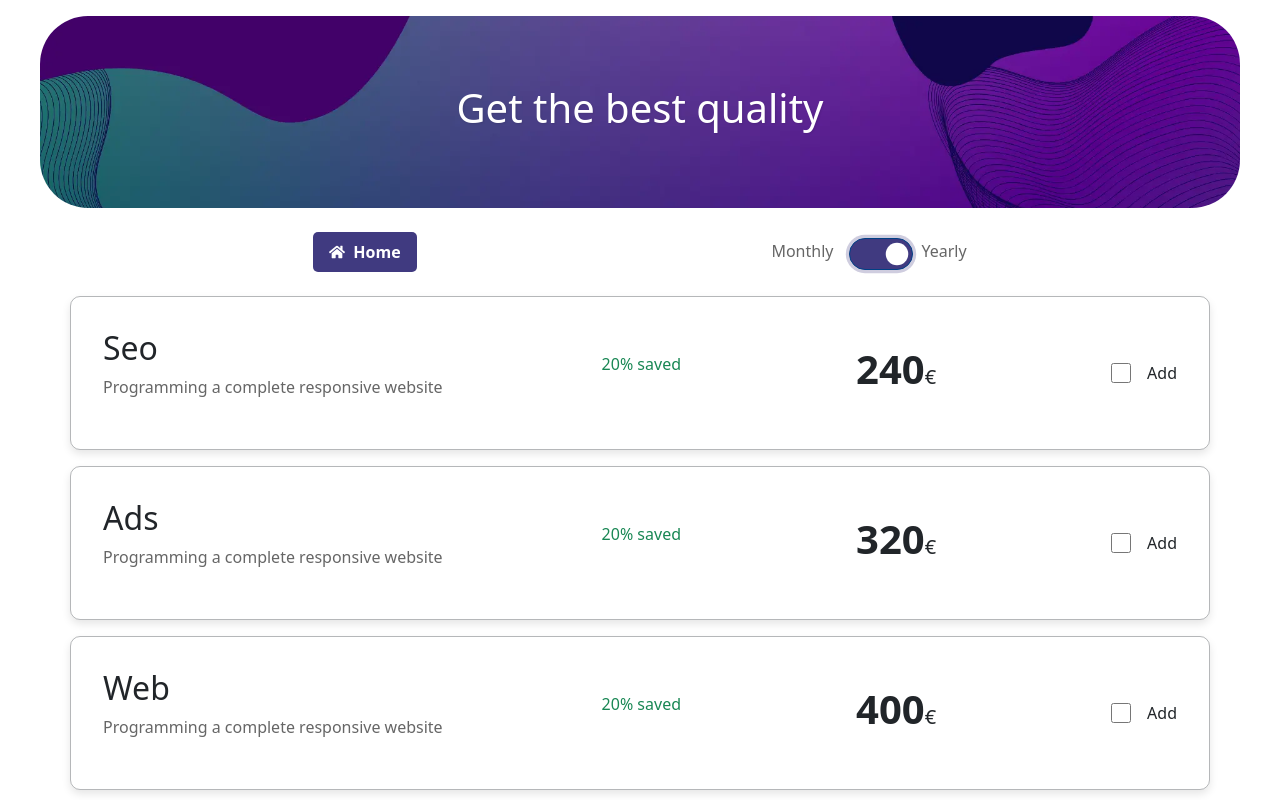
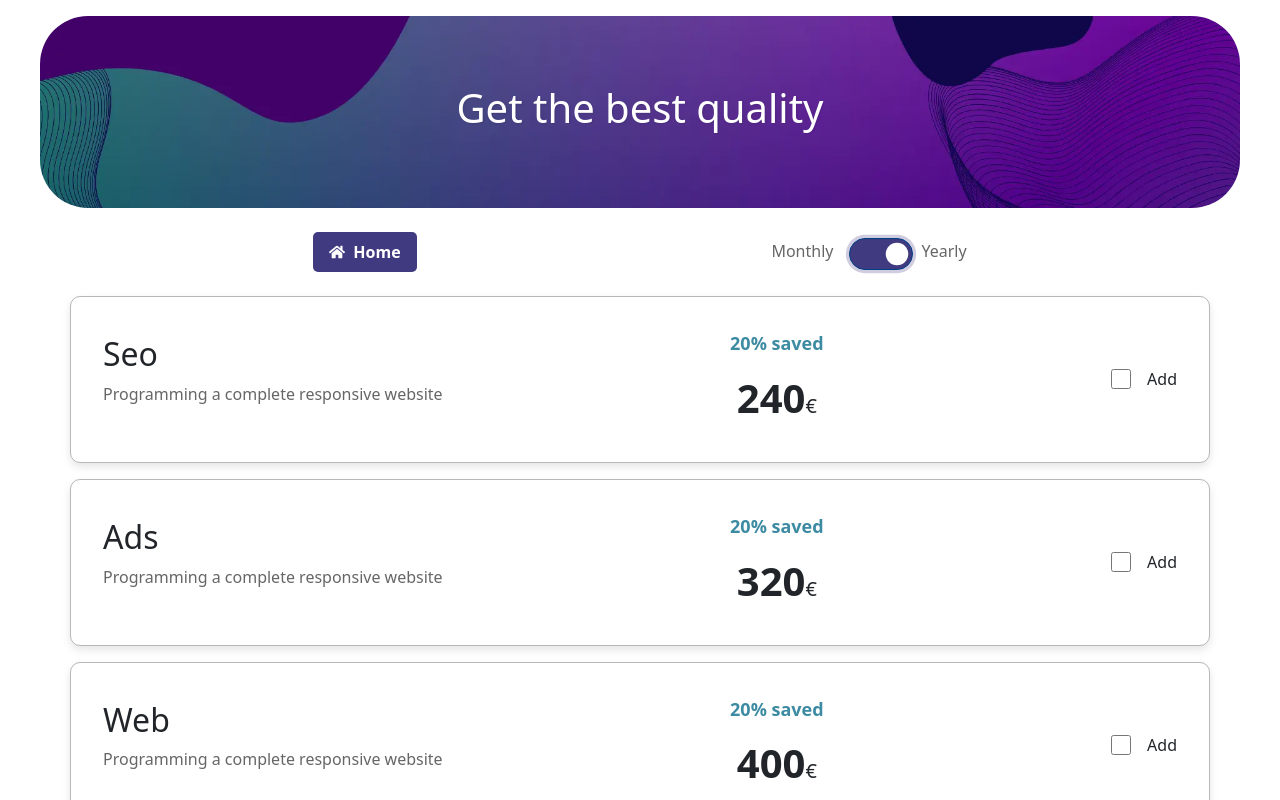
Before and after one commit to dracudev/S6-Budget-App, a React (Vite) app: page /budget in a window 1280 px wide. Both pictures are taken after a click on the checkbox 881 px from the left and 254 px from the top of the page. Shown: the top 800 px of the page. Built offline with nearby package versions, Linux system fonts and the light colour scheme.

Commit message:
LV2 - EX9 (Yearly budget)

```diff
--- a/src/pages/budget/BudgetForm.css
+++ b/src/pages/budget/BudgetForm.css
@@ -24,6 +24,12 @@
   margin-top: 1rem;
 }
 
+.offer {
+  color: #3c8ba3;
+  font-size: large;
+  font-weight: bold;
+}
+
 @media (max-width: 500px)  {
   .card-units {
     flex-direction: column;
@@ -39,4 +45,7 @@
   .add-button {
     margin-top: 1rem;
   }
+  .offer {
+    margin-top: 1rem;
+  }
 }
--- a/src/pages/budget/BudgetForm.jsx
+++ b/src/pages/budget/BudgetForm.jsx
@@ -26,10 +26,12 @@ export function BudgetForm() {
             <h2>Seo</h2>
             <p>Programming a complete responsive website</p>
           </div>
-          {isYearly && <p className="text-success">20% saved</p>}
+          <div className="d-flex flex-column">
+          {isYearly && <p className="offer d-flex align-items-center justify-content-center">20% saved</p>}
           <h5 className="mx-3">
             <strong className="fs-1">{getPrice(300)}</strong>€
           </h5>
+          </div>
 
           <label>
             <div className="d-flex align-items-center add-button">
@@ -53,11 +55,12 @@ export function BudgetForm() {
             <h2>Ads</h2>
             <p>Programming a complete responsive website</p>
           </div>
-          {isYearly && <p className="text-success">20% saved</p>}
+          <div className="d-flex flex-column">
+          {isYearly && <p className="offer d-flex align-items-center justify-content-center">20% saved</p>}
           <h5 className="mx-3">
             <strong className="fs-1">{getPrice(400)}</strong>€
           </h5>
-
+          </div>
           <label>
             <div className="d-flex align-items-center add-button">
               <input
@@ -80,10 +83,12 @@ export function BudgetForm() {
             <h2>Web</h2>
             <p>Programming a complete responsive website</p>
           </div>
-          {isYearly && <p className="text-success">20% saved</p>}
-          <h5 className=" mx-3">
+          <div className="d-flex flex-column">
+          {isYearly && <p className="offer d-flex align-items-center justify-content-center">20% saved</p>}
+          <h5 className="mx-3">
             <strong className="fs-1">{getPrice(500)}</strong>€
           </h5>
+          </div>
 
           <label>
             <div className="d-flex align-items-center add-button">
```
